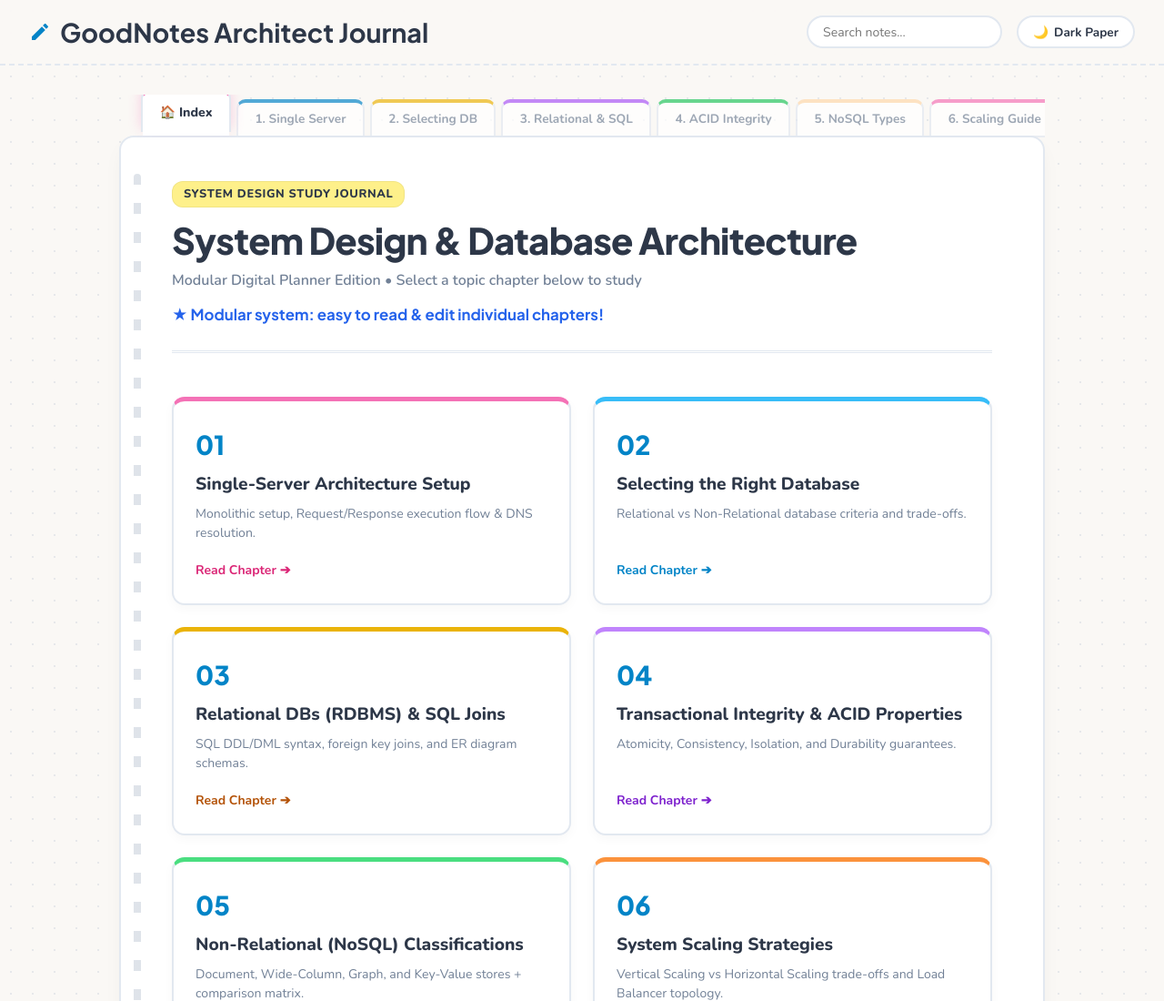
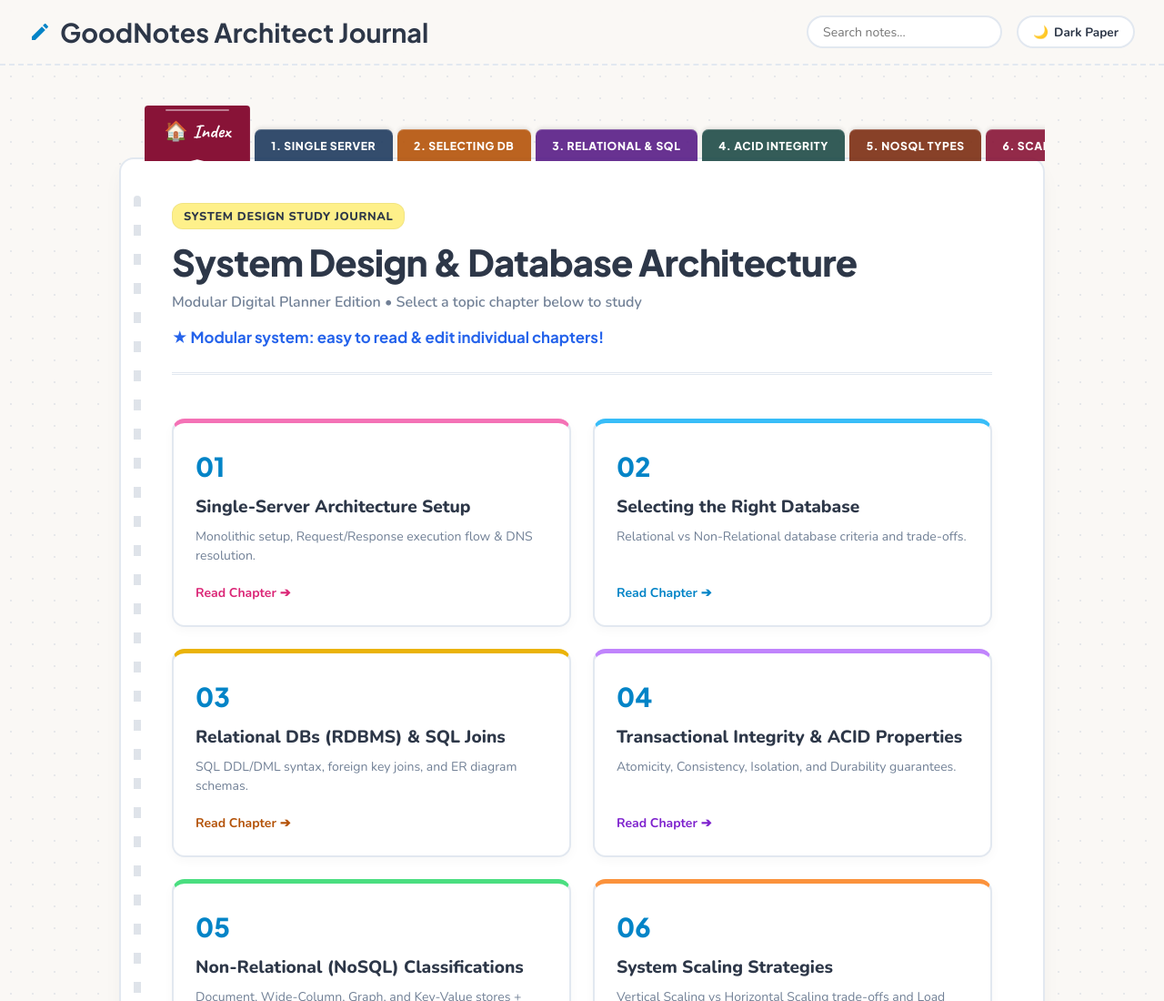
Before and after one commit to auysh8/System-design-notes, an Astro site: page / in a window 1280 px wide. Shown: the top 1100 px of the page at 91% size. Built offline with nearby package versions, Linux system fonts and the light colour scheme; Astro itself is replaced by a stand-in of ours.

Commit message:
feat(ui): implement planner divider tabs (Image 2) and hanging ribbon bookmark (Image 1) on chapter selection

```diff
--- a/src/layouts/NotebookLayout.astro
+++ b/src/layouts/NotebookLayout.astro
@@ -43,7 +43,7 @@ const baseUrl = import.meta.env.BASE_URL.endsWith('/')
     <meta name="description" content={description}>
     <link rel="preconnect" href="https://fonts.googleapis.com">
     <link rel="preconnect" href="https://fonts.gstatic.com" crossorigin>
-    <link href="https://fonts.googleapis.com/css2?family=Plus+Jakarta+Sans:wght@600;700;800&family=Nunito:wght@400;600;700;800&family=Fira+Code:wght@400;500;600&display=swap" rel="stylesheet">
+    <link href="https://fonts.googleapis.com/css2?family=Caveat:wght@600;700&family=Plus+Jakarta+Sans:wght@600;700;800&family=Nunito:wght@400;600;700;800&family=Fira+Code:wght@400;500;600&display=swap" rel="stylesheet">
 </head>
 <body>
 
--- a/src/styles/global.css
+++ b/src/styles/global.css
@@ -28,6 +28,7 @@
     --font-hand: 'Plus Jakarta Sans', system-ui, -apple-system, sans-serif;
     --font-body: 'Nunito', sans-serif;
     --font-code: 'Fira Code', monospace;
+    --font-ribbon: 'Caveat', cursive, sans-serif;
 }
 
 .dark-mode {
@@ -159,18 +160,18 @@ body {
     position: relative;
 }
 
-/* ==========================================
-   Modern Notebook Binder Tabs (Option 1)
-   ========================================== */
+/* ===================================================
+   Planner Binder Tabs (Image 2) & Ribbon Bookmark (Image 1)
+   =================================================== */
 .tabs-header {
     display: flex;
-    gap: 6px;
-    padding-left: 1.5rem;
-    margin-bottom: -2px;
+    gap: 5px;
+    padding-left: 1.75rem;
+    margin-bottom: -4px;
     overflow-x: auto;
     scrollbar-width: none;
     position: relative;
-    z-index: 10;
+    z-index: 20;
     align-items: flex-end;
 }
 
@@ -178,93 +179,77 @@ body {
     display: none;
 }
 
+/* Inactive Tab: Classic Planner Index Tab (Image 2 style) */
 .tab-item {
-    background: var(--paper-card);
-    border: 2px solid var(--border-soft);
-    border-bottom: 2px solid var(--border-soft);
-    border-radius: 10px 10px 0 0;
-    padding: 0.45rem 1.15rem;
-    font-size: 0.85rem;
-    font-weight: 700;
-    color: var(--text-muted);
+    position: relative;
+    display: inline-flex;
+    align-items: center;
+    justify-content: center;
+    gap: 6px;
+    padding: 0.55rem 1.15rem 0.45rem 1.15rem;
+    font-family: var(--font-title);
+    font-size: 0.76rem;
+    font-weight: 800;
+    text-transform: uppercase;
+    letter-spacing: 0.05em;
+    color: #ffffff !important;
     text-decoration: none;
     white-space: nowrap;
-    transition: all 0.2s ease;
-    position: relative;
-    opacity: 0.68;
+    border-radius: 7px 7px 0 0;
+    box-shadow: inset 0 1px 0 rgba(255, 255, 255, 0.25), 0 -2px 5px rgba(0, 0, 0, 0.1);
+    transition: transform 0.2s ease, opacity 0.2s ease;
+    opacity: 0.9;
     cursor: pointer;
-}
+    border: none;
+}
+
+/* Rich Planner Leather & Matte Palette (Image 2) */
+.tab-item:nth-child(6n+1) { background: #881337; } /* Maroon (Index) */
+.tab-item:nth-child(6n+2) { background: #1e3a5f; } /* Dark Slate Blue */
+.tab-item:nth-child(6n+3) { background: #b45309; } /* Amber / Camel */
+.tab-item:nth-child(6n+4) { background: #581c87; } /* Deep Purple */
+.tab-item:nth-child(6n+5) { background: #1e4b47; } /* Dark Emerald Teal (Image 1) */
+.tab-item:nth-child(6n+6) { background: #7c2d12; } /* Terracotta / Rust */
 
 .tab-item:hover {
     opacity: 1;
-    color: var(--text-main);
-    transform: translateY(-3px);
-    box-shadow: 0 -3px 8px rgba(0, 0, 0, 0.05);
-}
-
-/* Active Tab: Seamlessly merges into the paper sheet */
+    transform: translateY(-4px);
+    box-shadow: 0 -4px 10px rgba(0, 0, 0, 0.18);
+}
+
+/* Active State: Hanging Ribbon Bookmark (Image 1 style) */
 .tab-item.active {
     opacity: 1;
-    color: var(--text-main);
-    background: var(--paper-card);
-    font-weight: 800;
-    font-size: 0.88rem;
-    transform: translateY(-6px);
-    padding-top: 0.65rem;
-    padding-bottom: 0.55rem;
-    border-color: var(--border-soft);
-    border-bottom: none;
-    z-index: 15;
-}
-
-/* Seamless bridge removing separating line between tab and paper page */
-.tab-item.active::after {
+    z-index: 35;
+    padding: 0.75rem 1.35rem 1.75rem 1.35rem;
+    font-family: var(--font-ribbon);
+    font-size: 1.3rem;
+    font-weight: 700;
+    text-transform: none;
+    letter-spacing: 0.01em;
+    color: #ffffff !important;
+    border-radius: 4px 4px 0 0;
+    transform: translateY(12px);
+    clip-path: polygon(0 0, 100% 0, 100% 100%, 50% calc(100% - 14px), 0 100%);
+    filter: drop-shadow(0 8px 12px rgba(0, 0, 0, 0.35));
+    box-shadow: none;
+    transition: all 0.3s cubic-bezier(0.34, 1.56, 0.64, 1);
+}
+
+/* Top ribbon stitch highlight */
+.tab-item.active::before {
     content: '';
     position: absolute;
-    bottom: -4px;
-    left: 0;
-    right: 0;
-    height: 8px;
-    background: var(--paper-card);
-    z-index: 25;
-}
-
-/* Subtle Colored Top Accent Lines (Matching Chapter Palette) */
-.tab-item:nth-child(6n+1) { border-top: 4px solid var(--pastel-pink-dark); }
-.tab-item:nth-child(6n+2) { border-top: 4px solid var(--pastel-blue-dark); }
-.tab-item:nth-child(6n+3) { border-top: 4px solid var(--pastel-yellow-dark); }
-.tab-item:nth-child(6n+4) { border-top: 4px solid var(--pastel-purple-dark); }
-.tab-item:nth-child(6n+5) { border-top: 4px solid var(--pastel-green-dark); }
-.tab-item:nth-child(6n+6) { border-top: 4px solid var(--pastel-orange); }
-
-/* Glowing Active Top Border */
-.tab-item.active:nth-child(6n+1) { border-top: 5px solid var(--pastel-pink-dark); box-shadow: 0 -4px 14px rgba(244, 114, 182, 0.3); }
-.tab-item.active:nth-child(6n+2) { border-top: 5px solid var(--pastel-blue-dark); box-shadow: 0 -4px 14px rgba(56, 189, 248, 0.3); }
-.tab-item.active:nth-child(6n+3) { border-top: 5px solid var(--pastel-yellow-dark); box-shadow: 0 -4px 14px rgba(250, 204, 21, 0.3); }
-.tab-item.active:nth-child(6n+4) { border-top: 5px solid var(--pastel-purple-dark); box-shadow: 0 -4px 14px rgba(192, 132, 252, 0.3); }
-.tab-item.active:nth-child(6n+5) { border-top: 5px solid var(--pastel-green-dark); box-shadow: 0 -4px 14px rgba(74, 222, 128, 0.3); }
-.tab-item.active:nth-child(6n+6) { border-top: 5px solid var(--pastel-orange); box-shadow: 0 -4px 14px rgba(251, 146, 60, 0.3); }
-
-/* Dark Mode Contrast & Glow */
-.dark-mode .tab-item {
-    background: var(--paper-card);
-    border-color: #334155;
-    color: #94a3b8;
-}
-
-.dark-mode .tab-item:hover {
-    color: #f8fafc;
-    border-color: #475569;
-}
-
-.dark-mode .tab-item.active {
-    background: var(--paper-card);
-    color: #f8fafc;
-    border-color: #475569;
-}
-
-.dark-mode .tab-item.active::after {
-    background: var(--paper-card);
+    top: 4px;
+    left: 20%;
+    right: 20%;
+    height: 2px;
+    background: rgba(255, 255, 255, 0.45);
+    border-radius: 1px;
+}
+
+.tab-item.active:hover {
+    transform: translateY(14px);
 }
 
 /* Main Paper Page */
```
